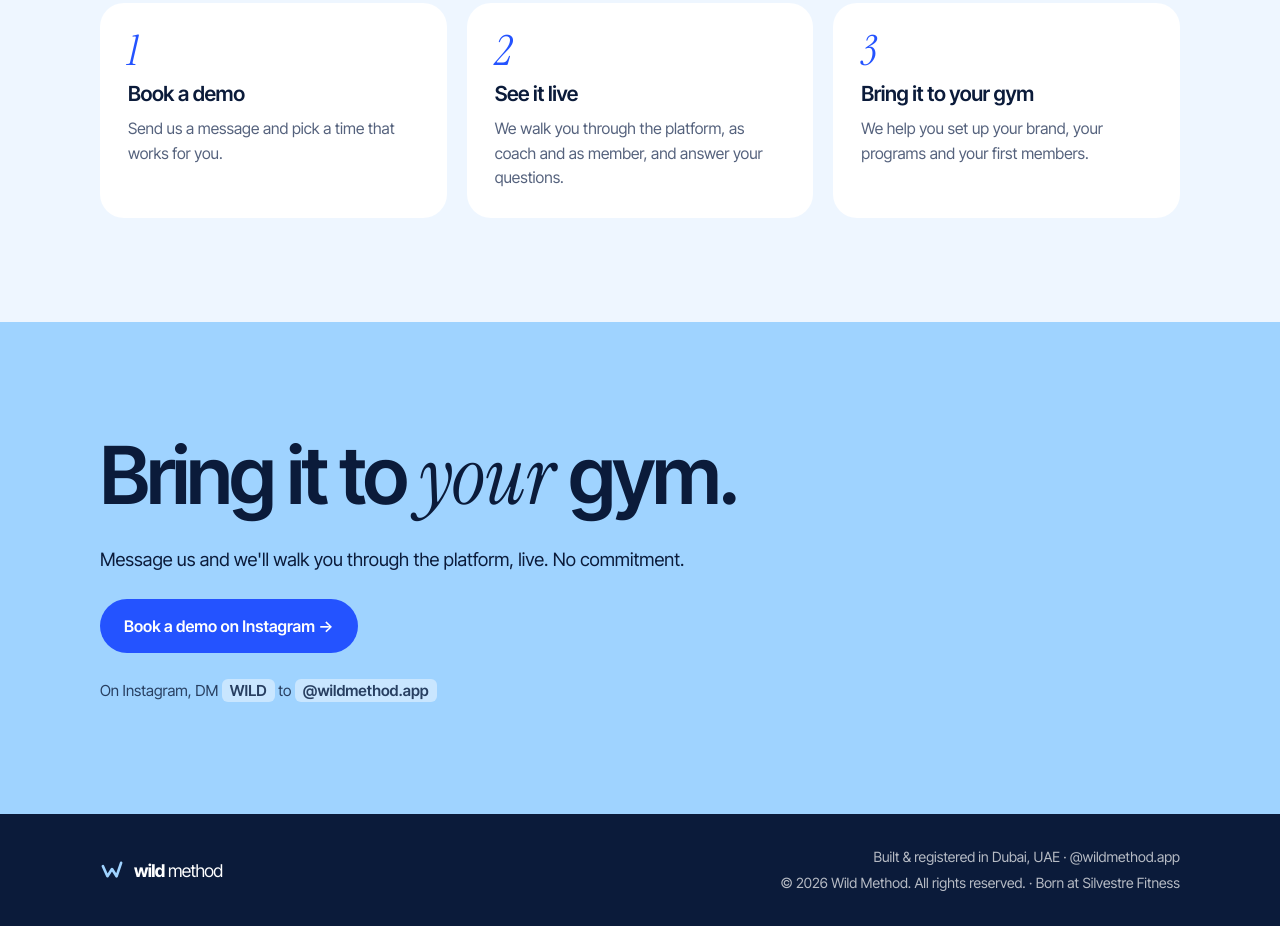
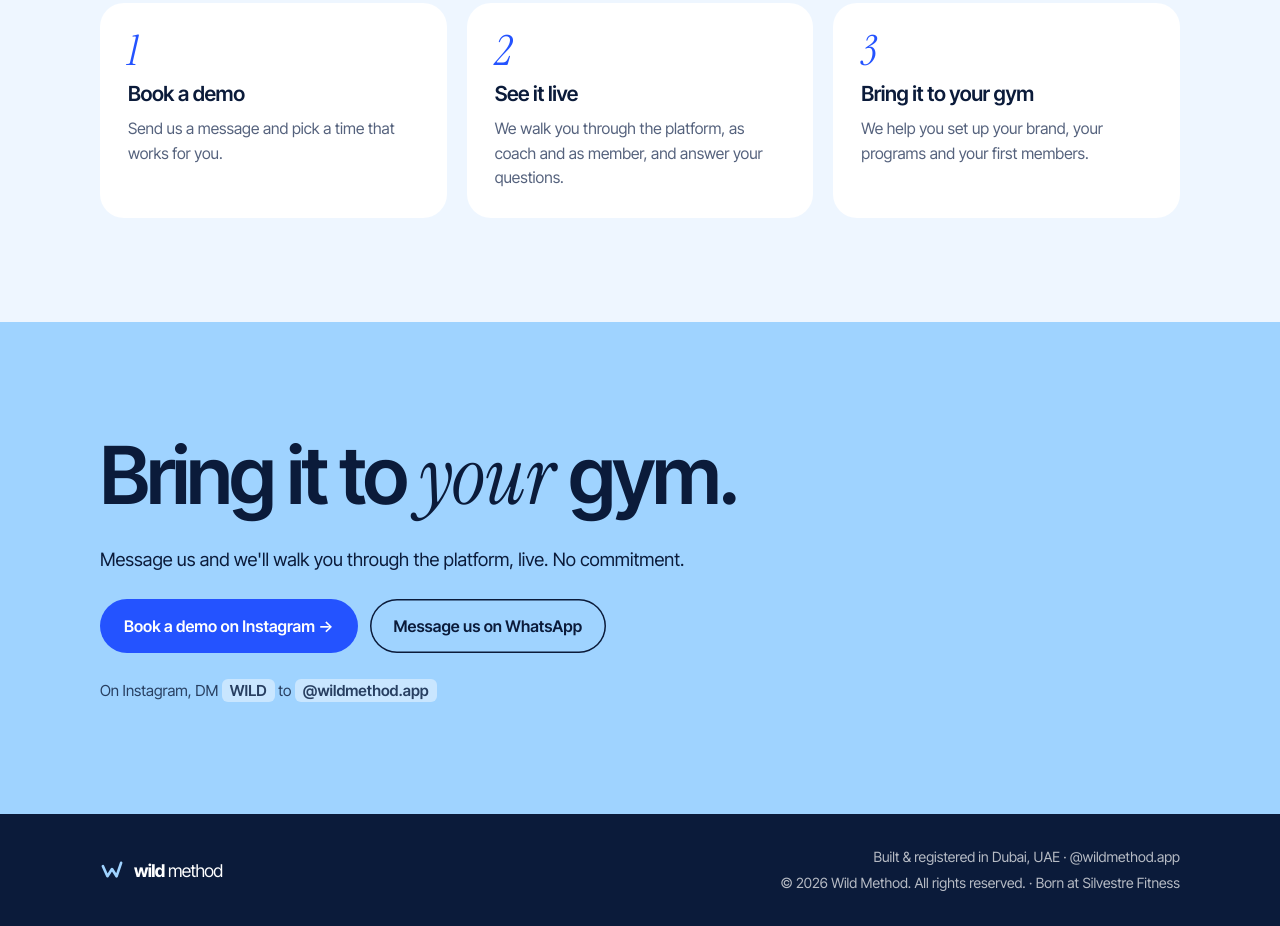
Before and after one commit to juantoniolo3-cmd/wildmethod, a plain HTML site: page index.html in a window 1280 px wide. Shown: the part 3781-4707 px from the top of the page. Drawn offline with Linux system fonts and the light colour scheme.

Commit message:
Add WhatsApp contact button
Co-Authored-By: Claude Opus 5.5 <noreply@anthropic.com>

```diff
--- a/index.html
+++ b/index.html
@@ -465,7 +465,7 @@ footer a:hover { color: var(--sky); }
 <script>
   // Contact settings. Fill these in to turn on the extra buttons.
   const CONTACT = {
-    whatsapp: "",   // international format, digits only
+    whatsapp: "5491132555326",   // international format, digits only
     email: ""       // e.g. "hello@wildmethod.app"
   };
   const msg = encodeURIComponent("Hi! I'd like to book a Wild Method demo for my gym.");
```
